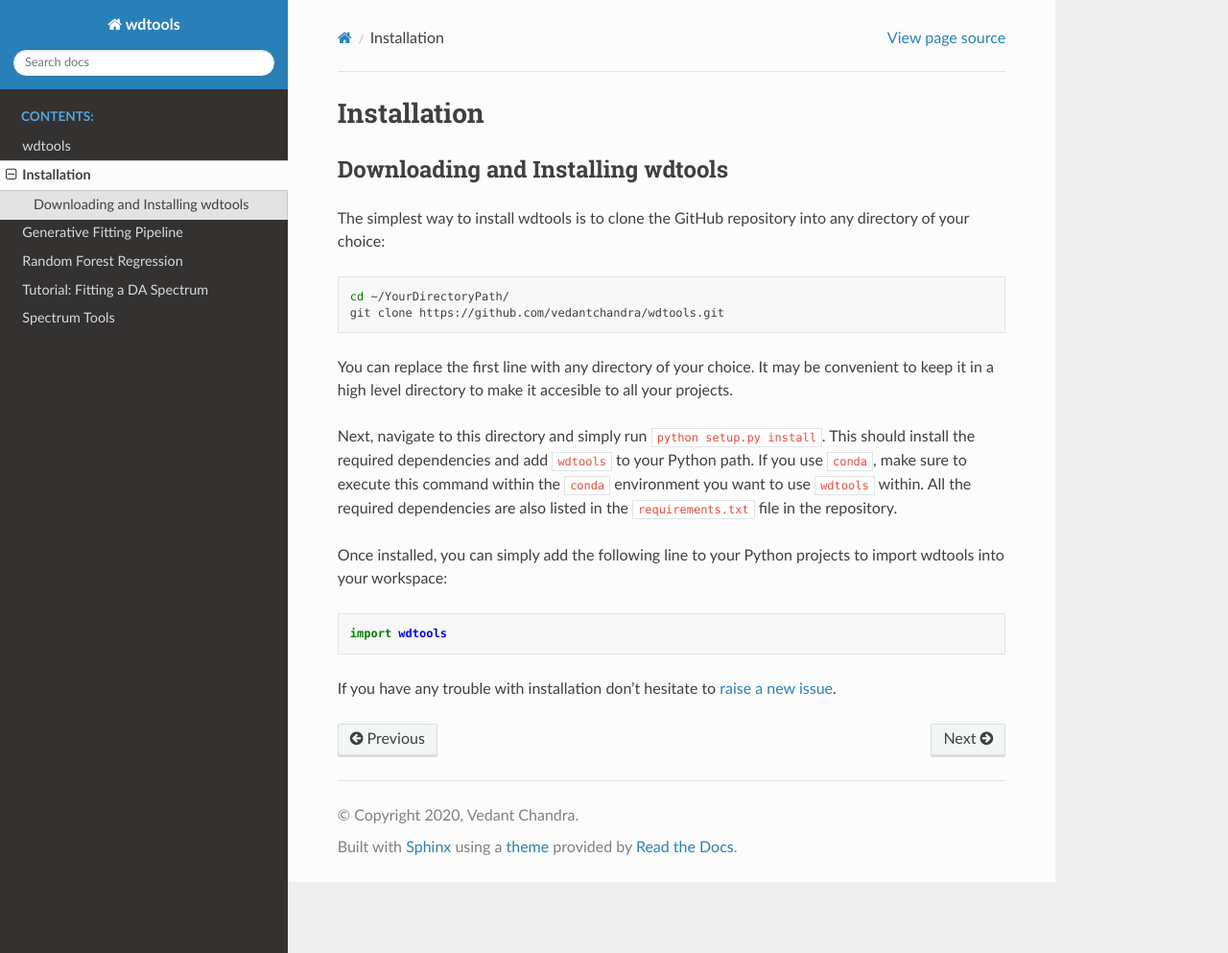
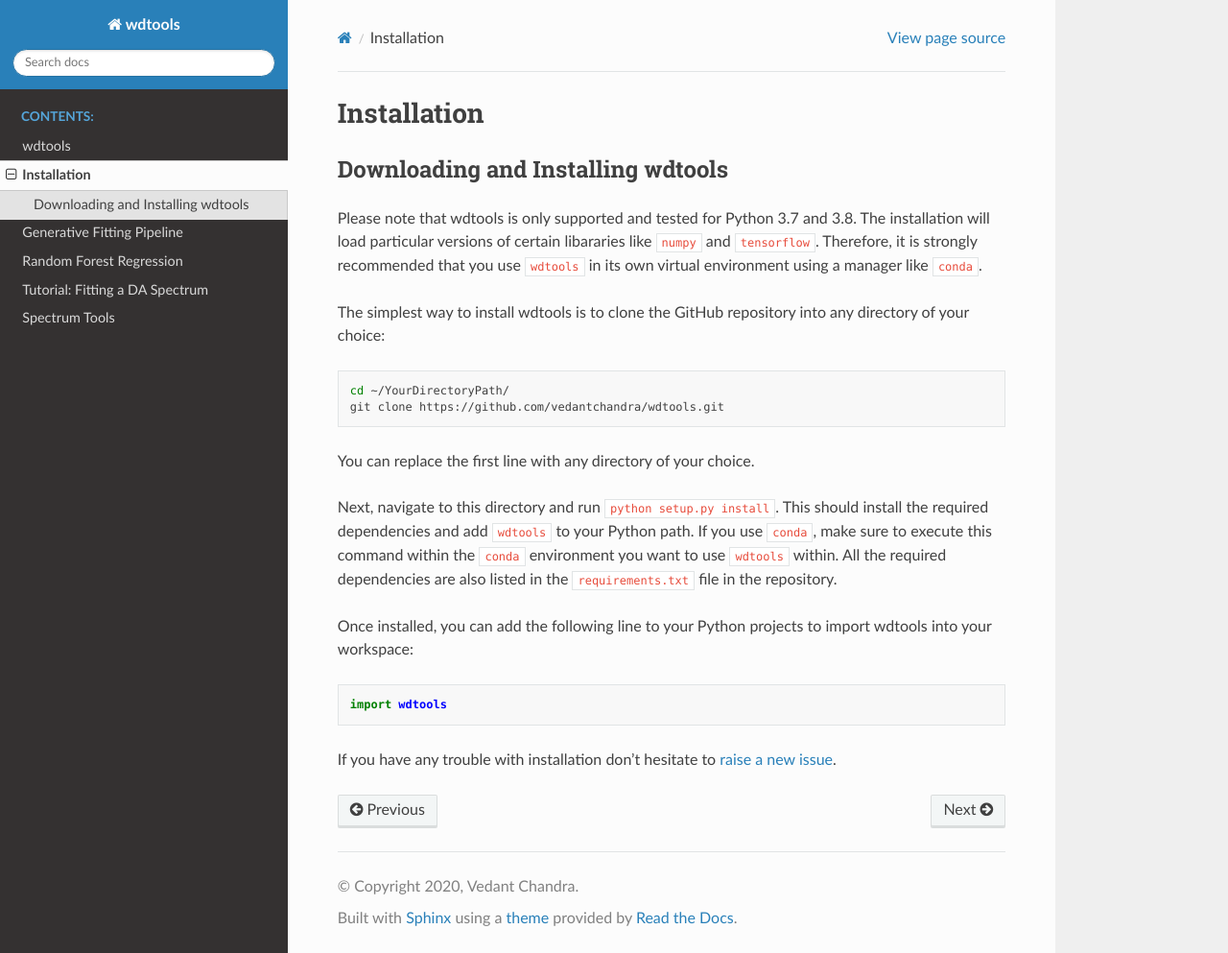
Before and after one commit to vedantchandra/wdtools, a Sphinx documentation site: the page built from docs/install.rst, in a window 1280 px wide and 993 px high. Shown: the whole window at 96% size. Built offline with Sphinx 7.4.7 and the Read the Docs theme 2.0.0, drawn with Linux system fonts in a browser that asks for light colours.

Commit message:
Update install.rst

```diff
--- a/docs/install.rst
+++ b/docs/install.rst
@@ -3,6 +3,8 @@
 
 Downloading and Installing wdtools
 ++++++++++++++++++++++++++++++++++++
+
+Please note that wdtools is only supported and tested for Python 3.7 and 3.8. The installation will load particular versions of certain libararies like ``numpy`` and ``tensorflow``. Therefore, it is strongly recommended that you use ``wdtools`` in its own virtual environment using a manager like ``conda``.
 
 The simplest way to install wdtools is to clone the GitHub repository into any directory of your choice:
 
@@ -11,11 +13,11 @@
    cd ~/YourDirectoryPath/
    git clone https://github.com/vedantchandra/wdtools.git
 
-You can replace the first line with any directory of your choice. It may be convenient to keep it in a high level directory to make it accesible to all your projects.
+You can replace the first line with any directory of your choice.
 
-Next, navigate to this directory and simply run ``python setup.py install``. This should install the required dependencies and add ``wdtools`` to your Python path. If you use ``conda``, make sure to execute this command within the ``conda`` environment you want to use ``wdtools`` within. All the required dependencies are also listed in the ``requirements.txt`` file in the repository.
+Next, navigate to this directory and run ``python setup.py install``. This should install the required dependencies and add ``wdtools`` to your Python path. If you use ``conda``, make sure to execute this command within the ``conda`` environment you want to use ``wdtools`` within. All the required dependencies are also listed in the ``requirements.txt`` file in the repository.
 
-Once installed, you can simply add the following line to your Python projects to import wdtools into your workspace:
+Once installed, you can add the following line to your Python projects to import wdtools into your workspace:
 
 .. code-block:: python
 
```
